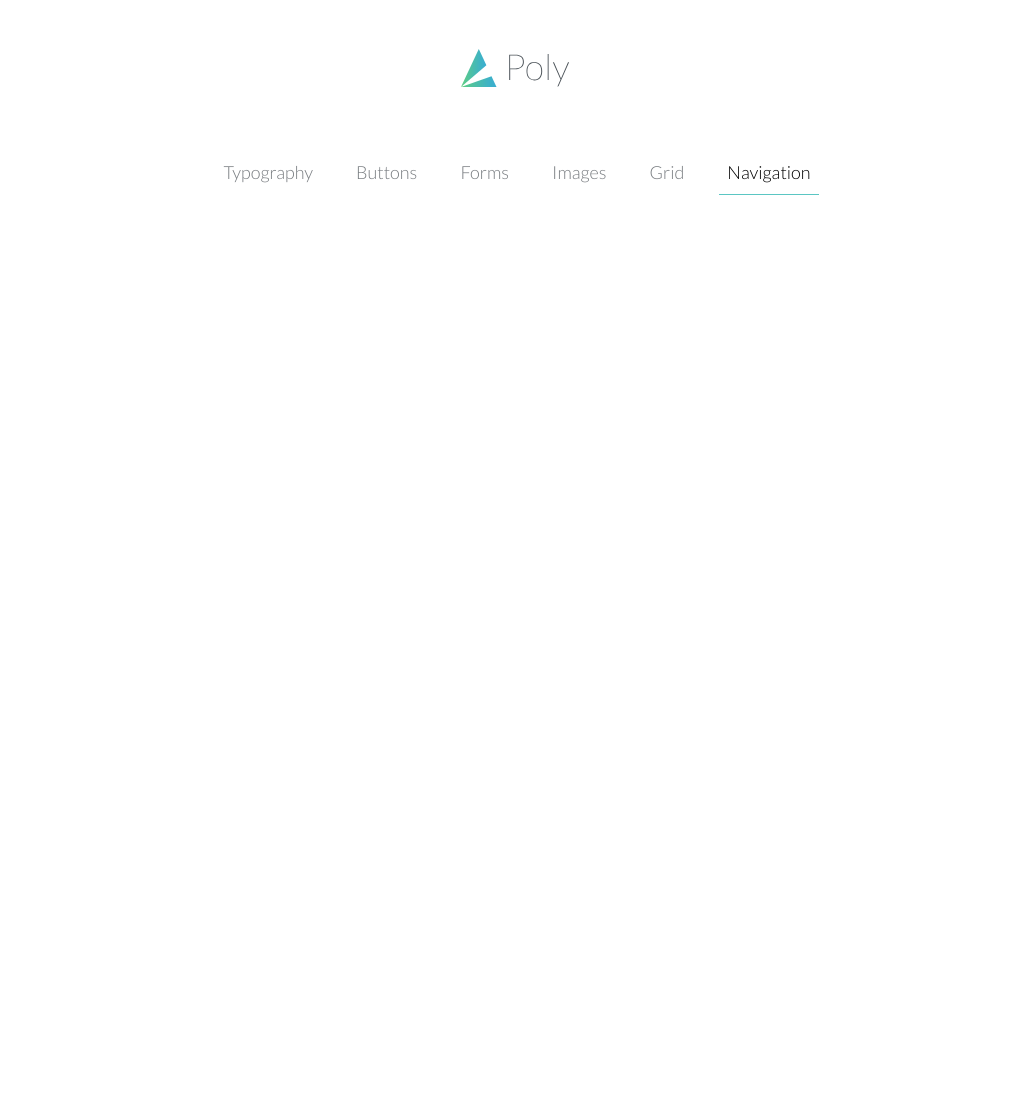
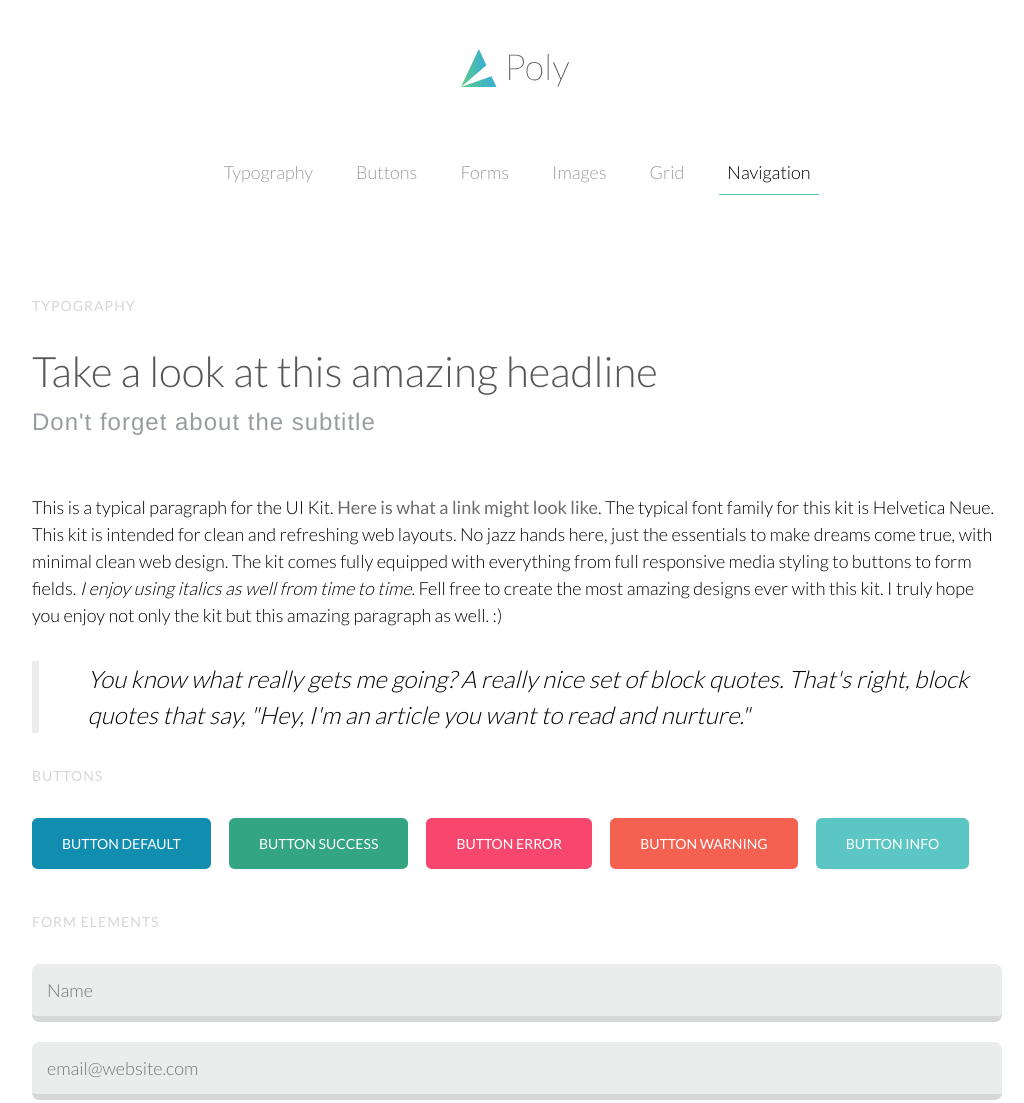
Before and after one commit to NataliaMiku/sass-prototype, a plain HTML site: page index.html in a window 1280 px wide. Shown: the top 1103 px of the page, without its empty margins (123-1147 px from the left). Before the commit the page ends 800 px from the top, so only its background shows below. Drawn offline with Linux system fonts and the light colour scheme.

Commit message:
Expand button, add form styles

```diff
--- a/index.html
+++ b/index.html
@@ -6,7 +6,9 @@
     <link rel="stylesheet" href="css/application.css">
   </head>
   <body>
-    <header role="banner">
+
+  <div class="container">
+     <header role="banner">
 
       <a class="site-logo" href="/">
         <b class="srt">Poly - UI Toolkit</b>
@@ -29,5 +31,36 @@
       </nav>
 
     </header>
+
+      <h4>Typography</h4>
+
+      <h1 class="headline-primary--grouped">Take a look at this amazing headline</h1>
+      <h2 class="headline-secondary--grouped">Don't forget about the subtitle</h2>
+      <p>This is a typical paragraph for the UI Kit. <a href="#">Here is what a link might look like</a>. The typical font family for this kit is Helvetica Neue.  This kit is intended for clean and refreshing web layouts. No jazz hands here, just the essentials to make dreams come true, with minimal clean web design. The kit comes fully equipped with everything from full responsive media styling to buttons to form fields. <em>I enjoy using italics as well from time to time</em>. Fell free to create the most amazing designs ever with this kit. I truly hope you enjoy not only the kit but this amazing paragraph as well. :)</p>
+      <blockquote>You know what really gets me going? A really nice set of block quotes.  That's right, block quotes that say, "Hey, I'm an article you want to read and nurture."</blockquote>
+
+      <h4>Buttons</h4>
+      <a class="btn--default" href="#">Button Default</a>
+      <a class="btn--success" href="#">Button Success</a>
+      <a class="btn--error" href="#">Button Error</a>
+      <button class="btn--warning">Button Warning</button>
+      <button class="btn--info">Button Info</button>
+
+      <h4>Form Elements</h4>
+      <form class="form">
+        <label class="form__label--hidden" for="name">Name:</label>
+        <input class="form__input" type="text" id="name" placeholder="Name">
+
+        <label class="form__label--hidden" for="email">Email:</label>
+        <input class="form__input" type="email" id="email" placeholder="email@website.com">
+
+        <label class="form__label--hidden" for="msg">Message:</label>
+        <textarea class="form__input" id="msg" placeholder="Message..." rows="6"></textarea>
+
+        <input class="btn--default" type="submit" value="Submit">
+        <input class="btn--warning" type="reset" value="Reset">
+      </form>
+    </div>
+
   </body>
 </html>
--- a/scss/_base.scss
+++ b/scss/_base.scss
@@ -20,24 +20,46 @@ header {
 }
 
 h1 {
-    font-size: em(42px);
-    font-weight: $font-weight--light;
-    line-height: (46px / 42px);
-    margin-bottom: em(70px, 42px);
-    color: palette(grey, x-dark);
+    @extend %hdln-prim;
 }
 
 h2 {
-    font-family: $font-family--secondary;
-    font-size: em(24px);
-    font-weight: $font-weight--thin;
-    color: palette(grey, light);
+    @extend %hdln-sec;
+}
+
+h3 {
+	font-size: em(18px);
+}
+
+h4 {
+	margin-top: em(22px, 14px);
+	margin-bottom: em(32px, 14px);
+	color: palette(grey, x-light);
+	text-transform: uppercase;
+	letter-spacing: $letter-space;
+	font-weight: $font-weight--medium;
+	font-size: em(14px);
 }
 
 a {
 	color: palette(grey, dark);
 	text-decoration: none;
 	font-weight: $font-weight--medium;
+}
+
+p {
+  font-size: em(18px);
+  line-height: (27px / 18px);
+  margin: 0 0 em(30px, 18px);
+  font-weight: $font-weight--light;
+}
+blockquote{
+  font-size: em(24px);
+  font-style: italic;
+  font-weight: $font-weight--light;
+  margin: em(32px, 24px) 0;
+  padding: 0 0 0 5%;
+  border-left: solid em(8px,24px) palette(grey, xx-light);
 }
 
 // Lists
@@ -48,3 +70,23 @@ li {
   padding: 0;
   list-style-type: none;
 }
+
+// Button
+
+button {
+	outline: 0;
+}
+
+// Form elements
+
+input,
+textarea {
+	display: block;
+	outline: 0;
+	border: 0;
+}
+
+input:focus,
+textarea:focus {
+	transition: $trns_duration;
+}
--- a/scss/_config.scss
+++ b/scss/_config.scss
@@ -20,7 +20,8 @@ $font-weight--ultrabold    : 900;
 
 $white                     : #fff;
 $black                     : #000;
-$grey                      : #434547;
+//$grey                      : #434547;
+$grey                      : #797e83;
 
 $bermuda                   : #89d1d8;
 $carnation                 : #f46150;
@@ -42,7 +43,7 @@ $palettes: (
    grey: (
      xx-light  : lighten($grey, 43%),
      x-light   : lighten($grey, 35%),
-     light     : lighten($grey, 22%),
+     light     : lighten($grey, 12%),
      base      : $grey,
      dark      : darken(grey, 8%),
      x-dark    : darken(grey, 16%)
@@ -68,6 +69,16 @@ $ui-colors: (
 
 $base__font-size           : 16px;
 $base__line                : 24px;
+$letter-space              : 1px;
+
+// Border radius
+
+$br--default               : .4em;
+$br--round                 : 50%;
+
+// Transitions
+
+$trns-duration             : .3s;
 
 //Path to Assets
 
--- a/scss/_extends.scss
+++ b/scss/_extends.scss
@@ -7,12 +7,12 @@
 %btn {
   padding: 15px 30px;
   border: 0;
-  //border-radius : $br--default;
+  border-radius : $br--default;
   color: $white;
   text-transform: uppercase;
   font-size : em(14px);
   font-weight: $font-weight--medium;
-//  transition: opacity $trns-duration;
+  transition: opacity $trns-duration;
   display: block;
   &:hover {
     opacity: .75;
@@ -41,3 +41,21 @@
   color: palette(black);
   border-color: $color-primary;
 }
+
+// Headlines
+
+%hdln-prim {
+  font-weight: $font-weight--light;
+  font-size: em(42px);
+  line-height: (46px / 42px);
+  margin-bottom: em(70px, 42px);
+	color: palette(grey, x-dark);
+  margin-top: 0;
+}
+%hdln-sec {
+  font-family: $font-family--secondary;
+  font-weight: $font-weight--thin;
+  font-size: em(24px);
+	color: palette(grey, light);
+  letter-spacing: $letter-space;
+}
--- /dev/null
+++ b/scss/_form.scss
@@ -0,0 +1,36 @@
+// ==========================================================================
+// Form
+// ==========================================================================
+
+.form {
+
+  @include e(label) {
+    @include m(hidden) {
+      @extend .srt;
+    }
+    display: block;
+    margin-bottom: em(10px);
+  }
+
+  @include e(input) {
+    width: 100%;
+    font-size: em(18px);
+    padding: em(15px, 18px);
+    margin-bottom: em(20px, 18px);
+    border-bottom: 6px solid palette(grey, x-light);
+    border-radius: $br--default;
+    background: palette(grey, xx-light);
+    color: palette(black, dark);
+    font-weight: $font-weight--light;
+
+    &:focus {
+      border-color: $color-primary;
+    }
+  }
+
+  @include e(btn) {
+    @extend %btn;
+    background: $color-primary;
+  }
+
+}
--- /dev/null
+++ b/scss/_headlines.scss
@@ -0,0 +1,25 @@
+// ==========================================================================
+// Headlines
+// ==========================================================================
+
+.headline {
+   &-primary {
+
+     @include m(grouped) {
+       @extend %hdln-prim;
+       margin-bottom: 0;
+     }
+      @extend %hdln-prim;
+      margin-bottom: em(70px, 42px);
+   }
+   &-secondary {
+     @include m(grouped) {
+       @extend %hdln-sec;
+       margin-top: em(10px, 24px);
+       margin-bottom: em(54px, 24px);
+     }
+      @extend %hdln-sec;
+      margin-bottom: em(22px, 24px);
+   }
+
+}
--- a/scss/_main.scss
+++ b/scss/_main.scss
@@ -2,15 +2,19 @@
 // Main
 // ==========================================================================
 
+// Layout
+
+.container {
+  max-width: em(1000px);
+  margin: 0 auto;
+  padding: 0 em(15px) em(50px) em(15px);
+}
+
+// Icons
+
 .site-logo {
   margin-bottom: 2em;
   @include img-replace("logo.svg", 115px, 45px, inline-block);
-}
-
-.btn,
-.progbar,
-.tooltip {
-    @include bg-colors($ui-colors);
 }
 
 .icn-toggle {
@@ -25,3 +29,17 @@
     }
     display: none;
 }
+
+// Buttons
+
+.btn {
+    @include bg-colors($ui-colors);
+}
+
+[class^="btn--"] {
+  @extend %btn;
+  margin-bottom: em(20px, 14px);
+  width: auto;
+  display: inline-block;
+  margin-right: em(15px, 14px);
+}
--- a/scss/application.scss
+++ b/scss/application.scss
@@ -6,3 +6,5 @@
 @import 'extends';
 @import 'base';
 @import 'main';
+@import 'headlines';
+@import 'form';
```
Also changed, not shown: css/application.css, 1 other file.
